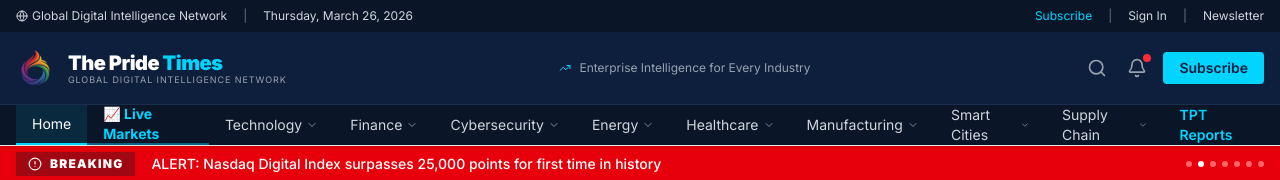
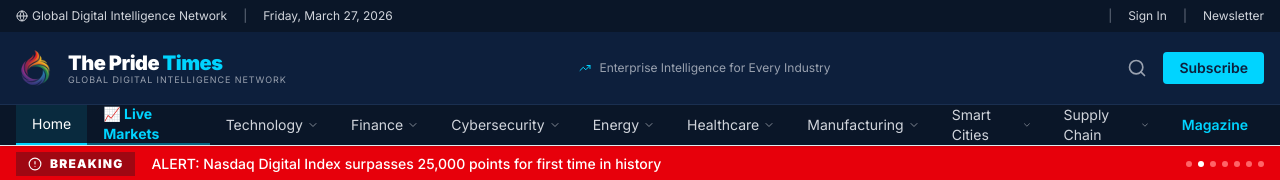
Before and after one commit to thepridetime/thepridetime, a React (Vite) app: page / in a window 1280 px wide. Shown: the top 180 px of the page. Built offline with nearby package versions, Linux system fonts and the light colour scheme.

Commit message:
Updated code

```diff
--- a/src/app/components/Header.tsx
+++ b/src/app/components/Header.tsx
@@ -32,10 +32,9 @@ export function Header() {
               <span>Global Digital Intelligence Network</span>
             </span>
             <span className="hidden sm:block text-gray-500">|</span>
-            <span className="hidden sm:block">Thursday, March 26, 2026</span>
+            <span className="hidden sm:block">Friday, March 27, 2026</span>
           </div>
           <div className="flex items-center gap-4">
-            <Link to="/subscribe" className="text-[#00d4ff] hover:text-white transition-colors">Subscribe</Link>
             <span className="text-gray-500">|</span>
             <Link to="/signin" className="hover:text-white transition-colors">Sign In</Link>
             <span className="text-gray-500">|</span>
@@ -93,10 +92,6 @@ export function Header() {
               <>
                 <button onClick={() => setSearchOpen(true)} className="text-gray-400 hover:text-white transition-colors p-1">
                   <Search className="w-5 h-5" />
-                </button>
-                <button className="text-gray-400 hover:text-white transition-colors p-1 relative">
-                  <Bell className="w-5 h-5" />
-                  <span className="absolute top-0 right-0 w-2 h-2 bg-red-500 rounded-full"></span>
                 </button>
                 <Link
                   to="/subscribe"
@@ -164,7 +159,7 @@ export function Header() {
                 to="/reports"
                 className="flex items-center h-10 px-4 text-sm text-[#00d4ff] hover:text-white transition-colors font-semibold"
               >
-                TPT Reports
+                Magazine
               </Link>
             </li>
           </ul>
```
